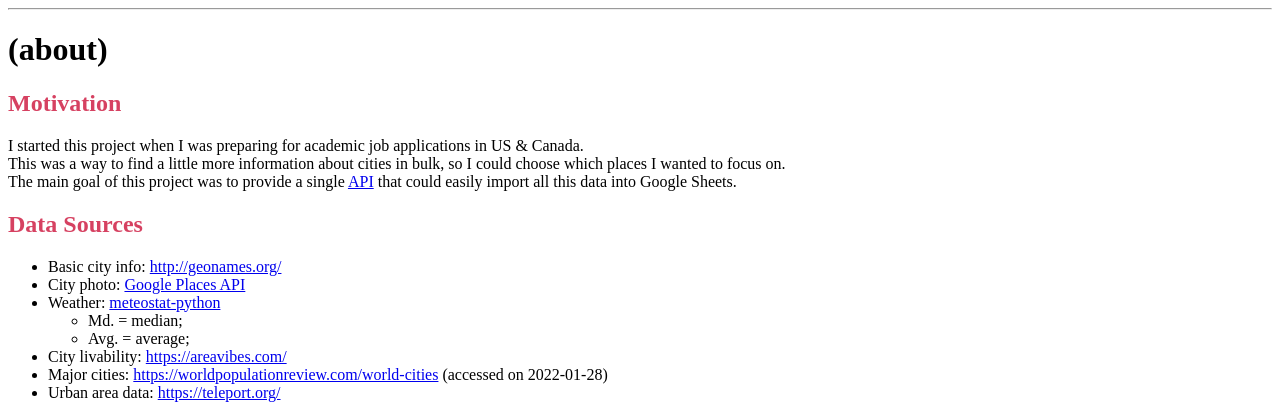
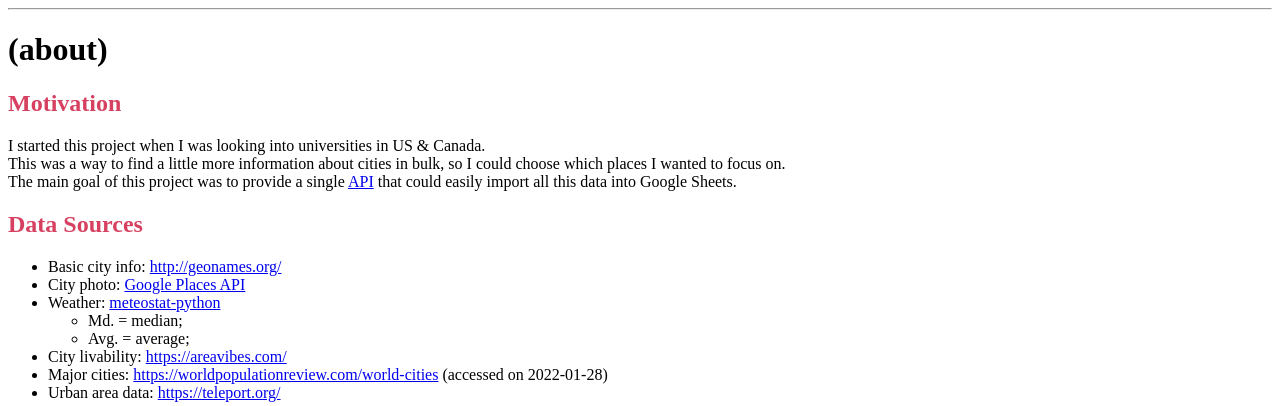
Before and after one commit to cbdm/city-data-search, a Flask app: page /about/ in a window 1280 px wide. Shown: the part 63-469 px from the top of the page. Run offline with Flask 2, Linux system fonts and the light colour scheme; some libraries are stand-ins or nearby versions.

Commit message:
changed template wording

```diff
--- a/cds/templates/about.html
+++ b/cds/templates/about.html
@@ -5,7 +5,7 @@
 
     <h2>Motivation</h2>
     <p>
-        I started this project when I was preparing for academic job applications in US & Canada.<br/>
+        I started this project when I was looking into universities in US & Canada.<br/>
         This was a way to find a little more information about cities in bulk, so I could choose which places I wanted to focus on.<br/>
         The main goal of this project was to provide a single <a href="{{ url_for('api_info') }}">API</a> that could easily import all this data into Google Sheets.<br/>
     </p>
```
